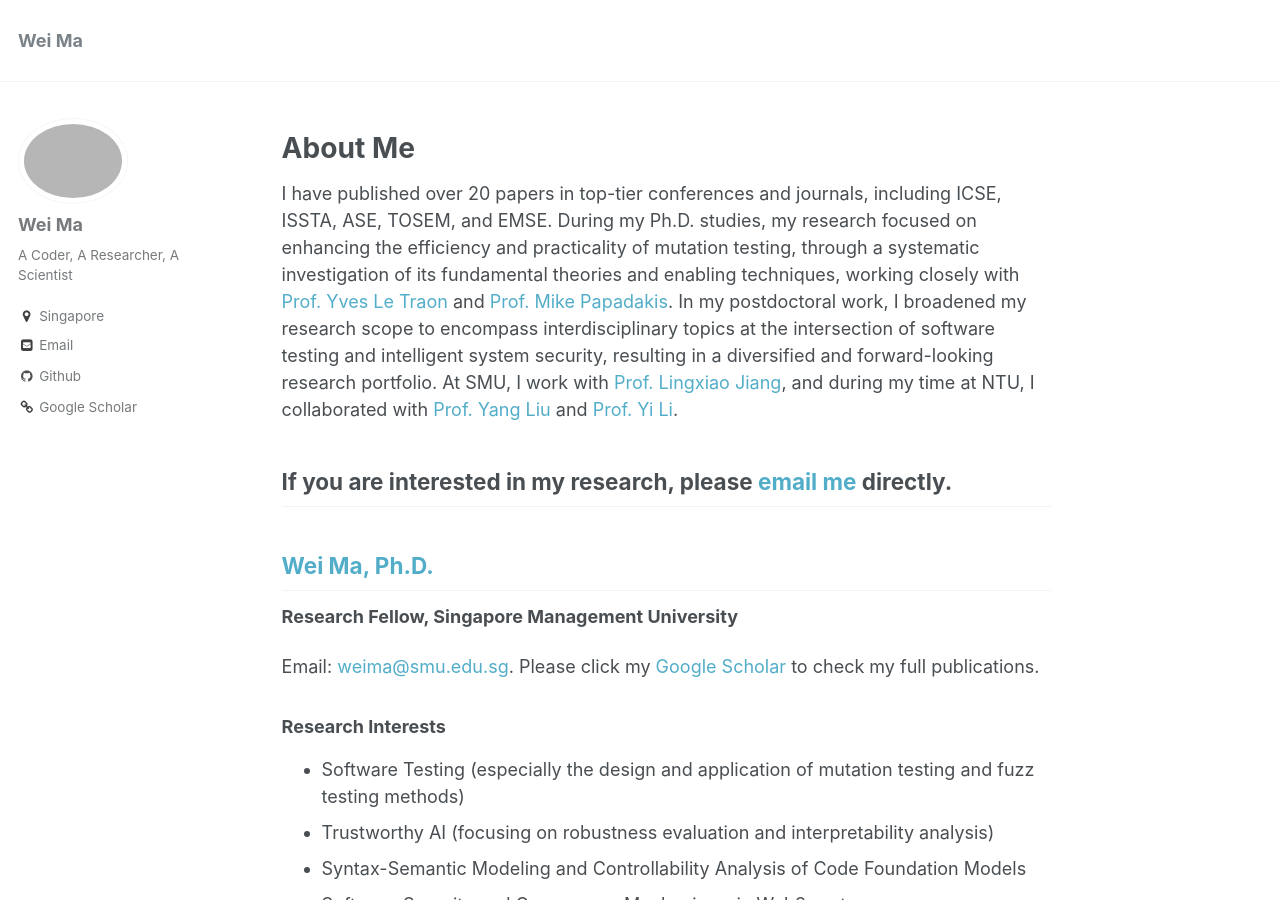
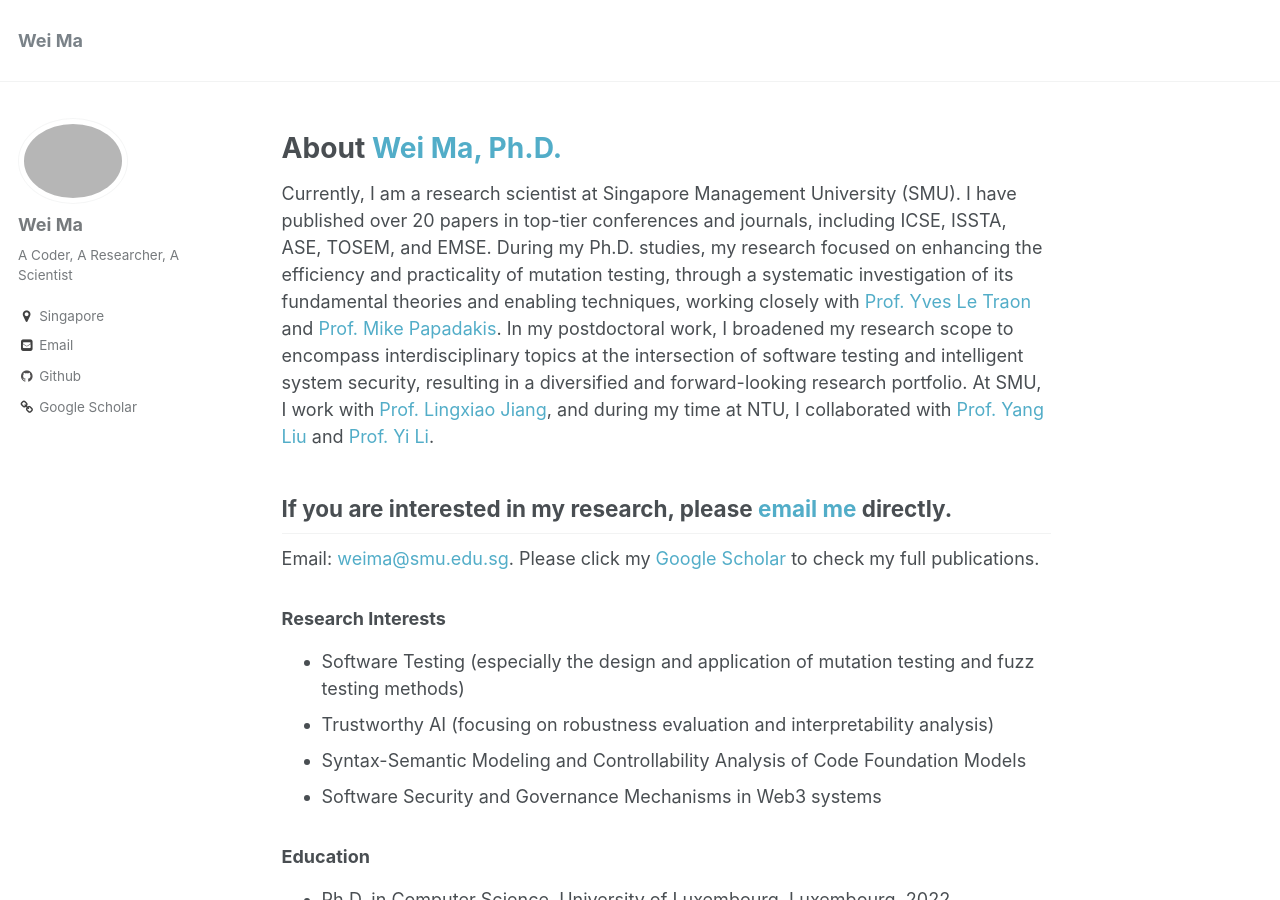
Before and after one commit to Marvinmw/weima, a Jekyll site: the page built from _pages/about.md, in a window 1280 px wide and 900 px high. Built offline with Jekyll 4.4.1, drawn with Linux system fonts in a browser that asks for light colours.

Commit message:
publications

```diff
--- a/_pages/about.md
+++ b/_pages/about.md
@@ -7,15 +7,11 @@ redirect_from:
   - /about/
   - /about.html
 ---
-# About Me
+# About [**Wei Ma**, Ph.D.](https://scholar.google.com/citations?user=ZubTNs0AAAAJ&hl=en)
 
-I have published over 20 papers in top-tier conferences and journals, including ICSE, ISSTA, ASE, TOSEM, and EMSE. During my Ph.D. studies, my research focused on enhancing the efficiency and practicality of mutation testing, through a systematic investigation of its fundamental theories and enabling techniques, working closely with [Prof. Yves Le Traon](https://scholar.google.com.sg/citations?user=DmGlmNEAAAAJ&hl=en&inst=14102473421921925766) and [Prof. Mike Papadakis](https://scholar.google.com/citations?user=4O3EolUAAAAJ&hl=el&inst=14102473421921925766). In my postdoctoral work, I broadened my research scope to encompass interdisciplinary topics at the intersection of software testing and intelligent system security, resulting in a diversified and forward-looking research portfolio. At SMU, I work with [Prof. Lingxiao Jiang](https://scholar.google.com.sg/citations?user=0hssXLPZL2YC&hl=en&inst=14102473421921925766), and during my time at NTU, I collaborated with [Prof. Yang Liu](https://scholar.google.com.sg/citations?user=_Pvgwd0AAAAJ&hl=en&inst=14102473421921925766) and [Prof. Yi Li](https://scholar.google.ca/citations?user=B61QIUIAAAAJ).
+Currently, I am a research scientist at Singapore Management University (SMU). I have published over 20 papers in top-tier conferences and journals, including ICSE, ISSTA, ASE, TOSEM, and EMSE. During my Ph.D. studies, my research focused on enhancing the efficiency and practicality of mutation testing, through a systematic investigation of its fundamental theories and enabling techniques, working closely with [Prof. Yves Le Traon](https://scholar.google.com.sg/citations?user=DmGlmNEAAAAJ&hl=en&inst=14102473421921925766) and [Prof. Mike Papadakis](https://scholar.google.com/citations?user=4O3EolUAAAAJ&hl=el&inst=14102473421921925766). In my postdoctoral work, I broadened my research scope to encompass interdisciplinary topics at the intersection of software testing and intelligent system security, resulting in a diversified and forward-looking research portfolio. At SMU, I work with [Prof. Lingxiao Jiang](https://scholar.google.com.sg/citations?user=0hssXLPZL2YC&hl=en&inst=14102473421921925766), and during my time at NTU, I collaborated with [Prof. Yang Liu](https://scholar.google.com.sg/citations?user=_Pvgwd0AAAAJ&hl=en&inst=14102473421921925766) and [Prof. Yi Li](https://scholar.google.ca/citations?user=B61QIUIAAAAJ).
 
 ## **If you are interested in my research, please [email me](mailto:weima@smu.edu.sg) directly.**
-
-## [**Wei Ma**, Ph.D.](https://scholar.google.com/citations?user=ZubTNs0AAAAJ&hl=en)
-
-**Research Fellow, Singapore Management University**
 
 Email: [weima@smu.edu.sg](mailto:weima@smu.edu.sg). Please click my [Google Scholar](https://scholar.google.com/citations?user=ZubTNs0AAAAJ&hl=en) to check my full publications.
 
```
